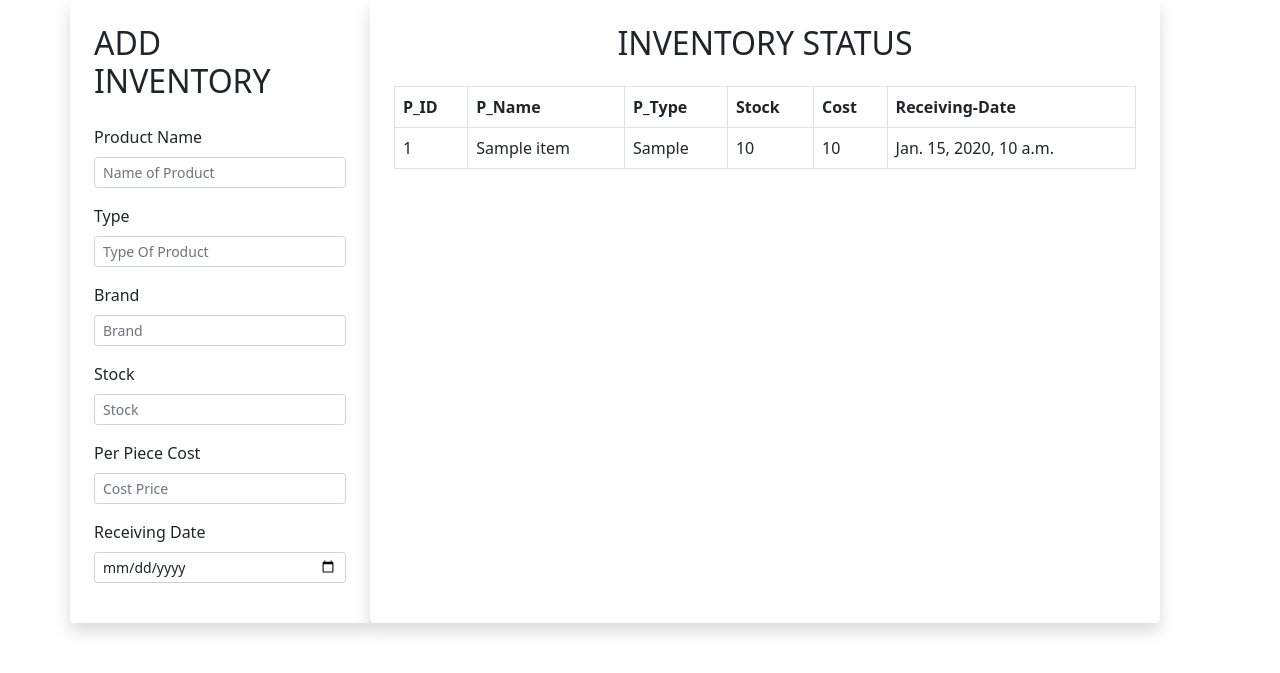
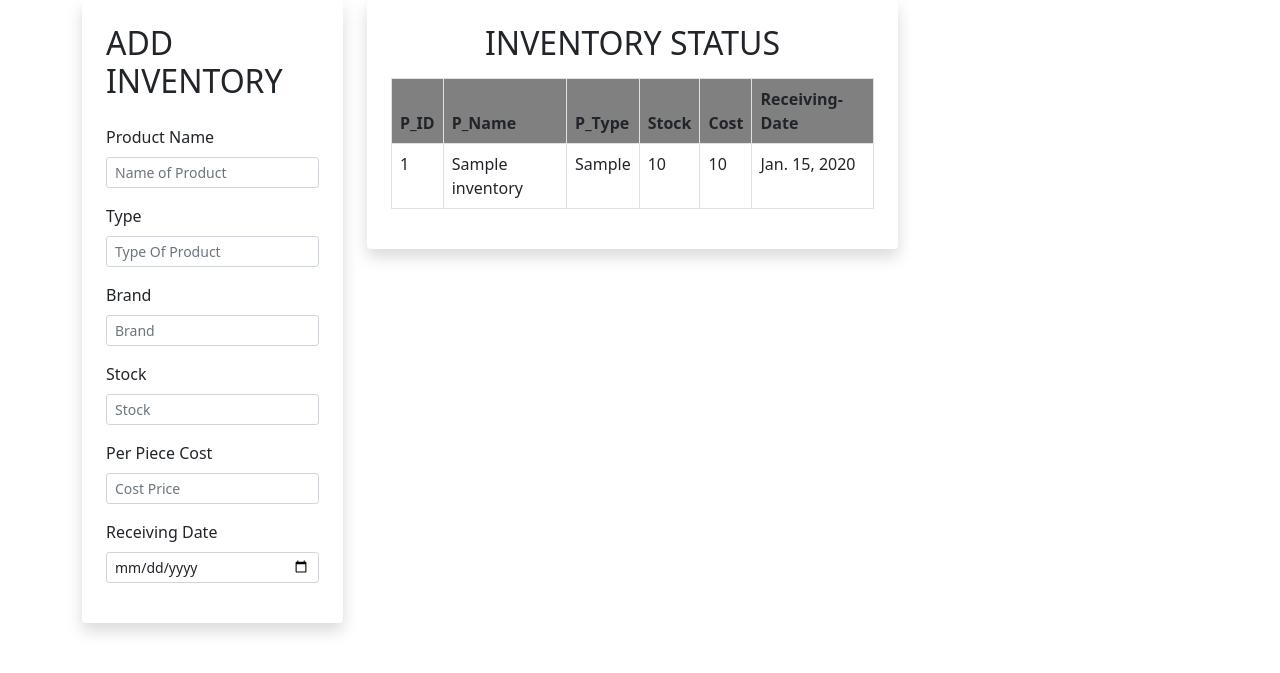
Before and after one commit to Mayank-711/SalesandRetail, a Django app: template SalesandRetail/templates/inventory/inventory.html in a window 1280 px wide; the page is wider, and only the part inside the window is pictured. Shown: the part 56-729 px from the top of that part. Run offline with Django 5.2, Linux system fonts and the light colour scheme; tables that the repository leaves empty hold one stand-in row (values such as "Sample post"); the template is opened without the code that fills it: values that come from a table or form of the project are taken from there, most other values are stand-ins (such as "Sample title", 1, 10 or a date in 2020).

Commit message:
ui,model,views

```diff
--- a/SalesandRetail/SalesandRetail/urls.py
+++ b/SalesandRetail/SalesandRetail/urls.py
@@ -26,5 +26,5 @@ urlpatterns = [
     path('dashboard/',views.HomePage,name='dashboard'),
     path('logout/',views.LogoutPage,name ='logout'),
     path('dashboard/',iviews.Dashboard,name='dashboard'),
-    path('inventory/',iviews.Inventory,name='inventory'),
+    path('inventory/',iviews.inventory,name='inventory'),
 ]
--- a/SalesandRetail/inventory/models.py
+++ b/SalesandRetail/inventory/models.py
@@ -1,3 +1,11 @@
 from django.db import models
 
 # Create your models here.
+class Inventory(models.Model):
+    username=models.CharField(max_length=20)
+    P_Type=models.CharField(max_length=20)
+    p_Name=models.CharField(max_length=15)
+    P_Brand=models.CharField(max_length=10)
+    P_Stock=models.IntegerField()
+    R_date=models.DateField(null=True,blank=True)
+    cost=models.IntegerField()
--- a/SalesandRetail/templates/inventory/inventory.html
+++ b/SalesandRetail/templates/inventory/inventory.html
@@ -1,7 +1,10 @@
 {% extends 'inventory/base.html' %}
-{%block content%}
-<div class ="container">
-<div class = "row">
+{% block content %}
+<div class="container">
+  <div class="row">
+    <div class="col-md-3">
+      <form class="form-container" method="post">
+        {% csrf_token %}
         <div class="shadow p-4 mb-5 bg-white rounded" style="padding-left: 50px; max-width: 300px;">
           <h2 class="mb-4">ADD INVENTORY</h2>
           <div class="mb-3">
@@ -29,12 +32,14 @@
             <input type="date" class="form-control form-control-sm" id="formGroupExampleInput2" name="rdate">
           </div>
         </div>
-
-  <div class="shadow p-4 mb-5 bg-white rounded" style="width: calc(100% - 350px); ">
-    <h2 class ="text-center mb-4" >INVENTORY STATUS</h2>
+      </form>
+    </div>
+    <div class="col-md-9">
+      <div class="shadow p-4 mb-5 bg-white rounded" style="width: calc(100% - 300px);">
+        <h2 class="text-center mb-3">INVENTORY STATUS</h2>
         <div class="InventoryStatus">
           <table class="table table-bordered table-hover">
-        <thead class="thead-dark">
+            <thead style="background-color: gray;">
               <tr>
                 <th>P_ID</th>
                 <th>P_Name</th>
@@ -61,4 +66,5 @@
       </div>
     </div>
   </div>
-{%endblock%}
+</div>
+{% endblock %}
```
Also changed, not shown: SalesandRetail/inventory/views.py (+17 -4 lines), SalesandRetail/db.sqlite3, SalesandRetail/inventory/migrations/0001_initial.py (added). Lines whose indentation alone changed are shown as unchanged.
